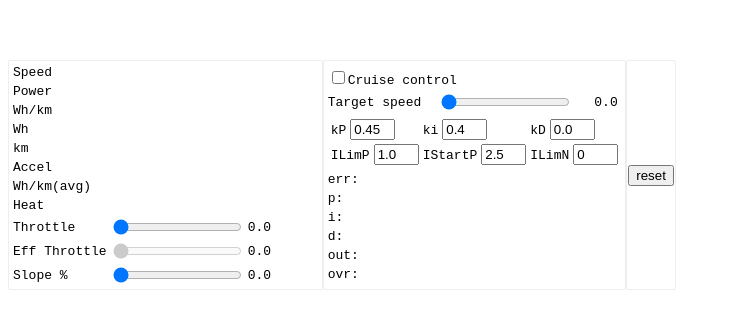
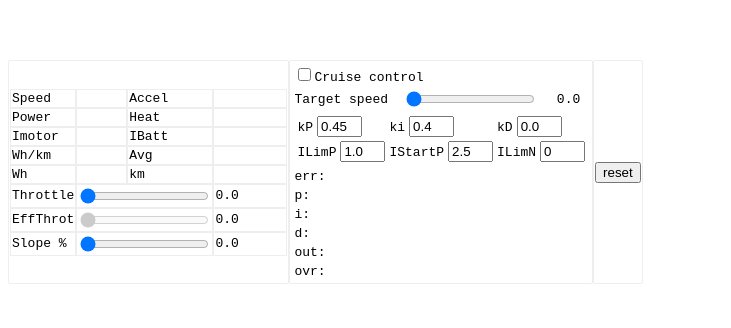
Before and after one commit to alxvasilev/ebike-sim, a website with bundled scripts: page ebikeSim.html in a window 1280 px wide. Shown: the part 148-476 px from the top of the page, without its empty margins (0-731 px from the left). Built offline with nearby package versions, Linux system fonts and the light colour scheme.

Commit message:
Gui improvements

```diff
--- a/ebikeSim.html
+++ b/ebikeSim.html
@@ -21,37 +21,55 @@
     .pidParamsTable td {
         align-content: right;
     }
+    .liveParamsTable {
+        border-spacing: 0px;
+    }
+    .liveParamsTable td {
+        border: 1px solid #eeeeee;
+    }
     </style>
 </head>
 <body>
     <canvas id="chart" width="1024" height="200"> </canvas>
     <table style="border-spacing: 0px;">
      <tr>
-      <td class=group><table>
-        <tr><td>Speed</td><td id=spdDisplay></td></tr>
-        <tr><td>Power</td><td id=powerDisplay></td></tr>
-        <tr><td>Wh/km</td><td id=whKmDisplay></td></tr>
-        <tr><td>Wh</td><td id=whDisplay></td></tr>
-        <tr><td>km</td><td id=kmDisplay></td></tr>
-        <tr><td>Accel</td><td id=accelDisplay></td></tr>
-        <tr><td>Wh/km(avg)</td><td id=whKmAvgDisplay></td></tr>
-        <tr><td>Heat</td><td id=motorHeatDisplay></td></tr>
+      <td class=group>
+        <table class=liveParamsTable>
+        <tr>
+            <td>Speed</td><td id=spdDisplay></td>
+            <td>Accel</td><td id=accelDisplay></td>
+        </tr>
+        <tr>
+            <td>Power</td><td  style="width:6ch;" id=powerDisplay></td>
+            <td>Heat</td><td id=motorHeatDisplay></td>
+        </tr>
+        <tr>
+            <td>Imotor</td><td id=ImotorDisplay></td>
+            <td>IBatt</td><td id=IbattDisplay></td>
+        </tr>
+        <tr>
+            <td>Wh/km</td><td id=whKmDisplay></td>
+            <td>Avg</td><td id=whKmAvgDisplay></td>
+        </tr>
+        <tr>
+            <td>Wh</td><td id=whDisplay></td>
+            <td>km</td><td id=kmDisplay></td>
+        </tr>
         <tr>
             <td>Throttle</td>
-            <td><input type="range" min="0" max="1000" value="0" id="throttle"></input></td>
+            <td colspan=2><input type="range" min="0" max="1000" value="0" id="throttle"></input></td>
             <td id=throttleDisplay width=70>0.0</td>
         </tr>
         <tr>
-            <td>Eff Throttle</td>
-            <td><input type="range" min="0" max="1000" value="0" id="effThrottle" disabled></input></td>
+            <td>EffThrot</td>
+            <td colspan=2><input type="range" min="0" max="1000" value="0" id="effThrottle" disabled></input></td>
             <td id=effThrottleDisplay width=60>0.0</td>
         </tr>
         <tr>
             <td>Slope %</td>
-            <td><input type="range" min="0" max="300" value="0" id="slopeSlider"></input></td>
+            <td colspan=2><input type="range" min="0" max="300" value="0" id="slopeSlider"></input></td>
             <td id=slopeDisplay width=60>0.0</td>
         </tr>
-
       </table></td>
       <td class=group>
       <table>
@@ -59,7 +77,7 @@
           <tr>
               <td>Target speed</td>
               <td><input type="range" min="0" max="700" value="0" id="ccTarget"></input></td>
-              <td id=ccDisplay>0.0</td>
+              <td style="width: 4ch" id=ccDisplay>0.0</td>
           </tr>
           <tr>
             <td colspan=3>
@@ -108,6 +126,8 @@
     chart.addSeries('ccTarget', '#dddddd', 60);
 
     let powerDisplay = byId("powerDisplay");
+    let ImotorDisplay = byId("ImotorDisplay");
+    let IbattDisplay = byId("IbattDisplay");
     let whKmDisplay = byId("whKmDisplay");
     let whDisplay = byId("whDisplay");
     let kmDisplay = byId("kmDisplay");
@@ -178,16 +198,17 @@
         }
         chart.addSample(sample);
         powerDisplay.innerText = tenth(P);
+        ImotorDisplay.innerText = tenth(ebike.curMotorI);
+        IbattDisplay.innerText = tenth(ebike.curBattI);
         whKmDisplay.innerText = tenth(P / kph);
         whDisplay.innerText = tenth(wh);
         kmDisplay.innerText = tenth(km);
         whKmAvgDisplay.innerText = tenth(wh/km);
         motorHeatDisplay.innerText = tenth(ebike.motorHeatW());
-        console.log("motorI=", ebike.curMotorI);
         spdDisplay.innerText = Math.round(kph * 100)/100;
         accelDisplay.innerText = tenth((kph - kphOld) / timeStep);
         effThrottle.value = ebike.effThrottle * 1000;
-        effThrottleDisplay.innerText = tenth(effThrottle.value / 10);
+        effThrottleDisplay.innerText = Math.round(ebike.effThrottle * 10000) / 100;
     }, timeStep * 1000);
 
 function enableCruiseControl() {
```
